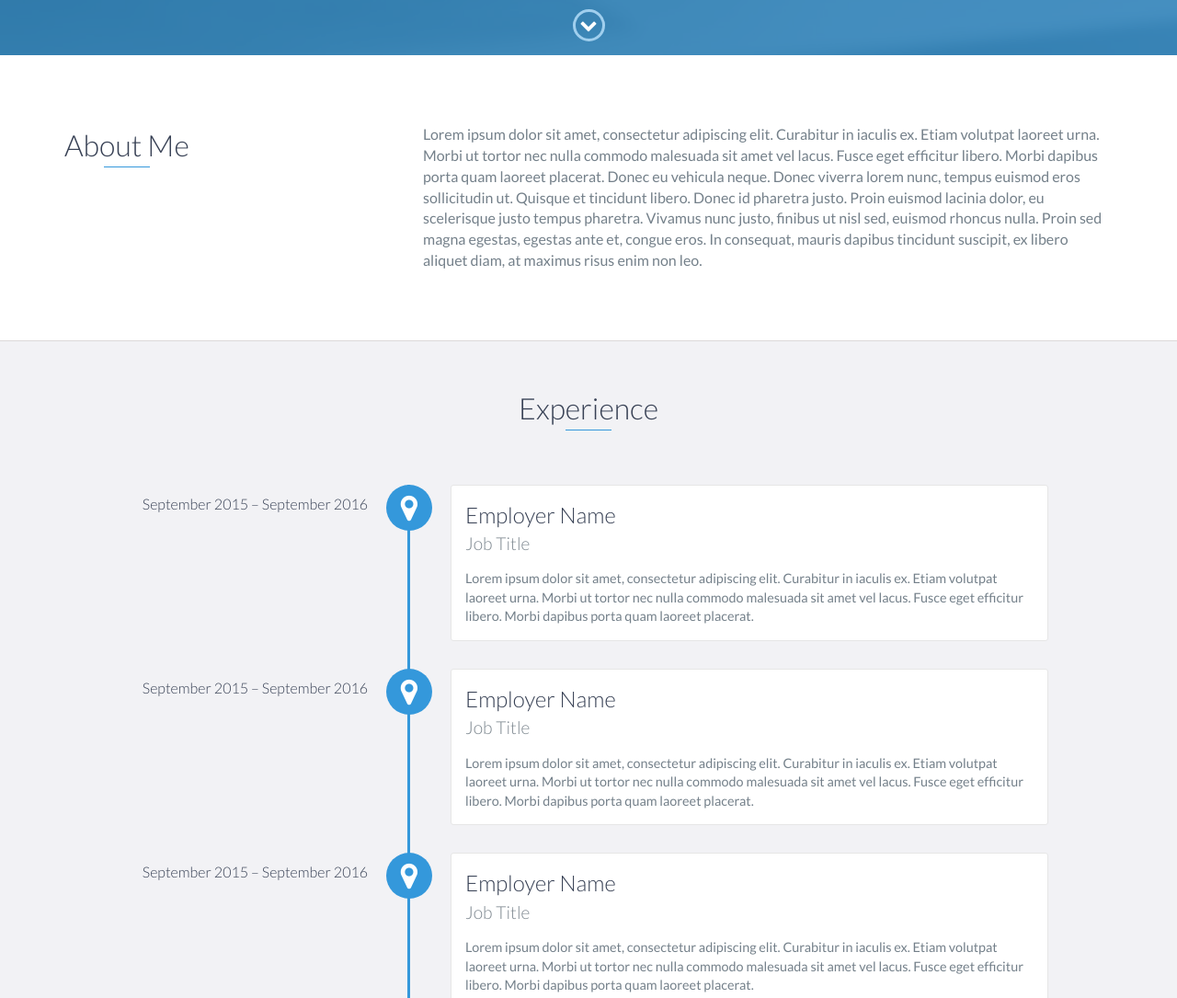
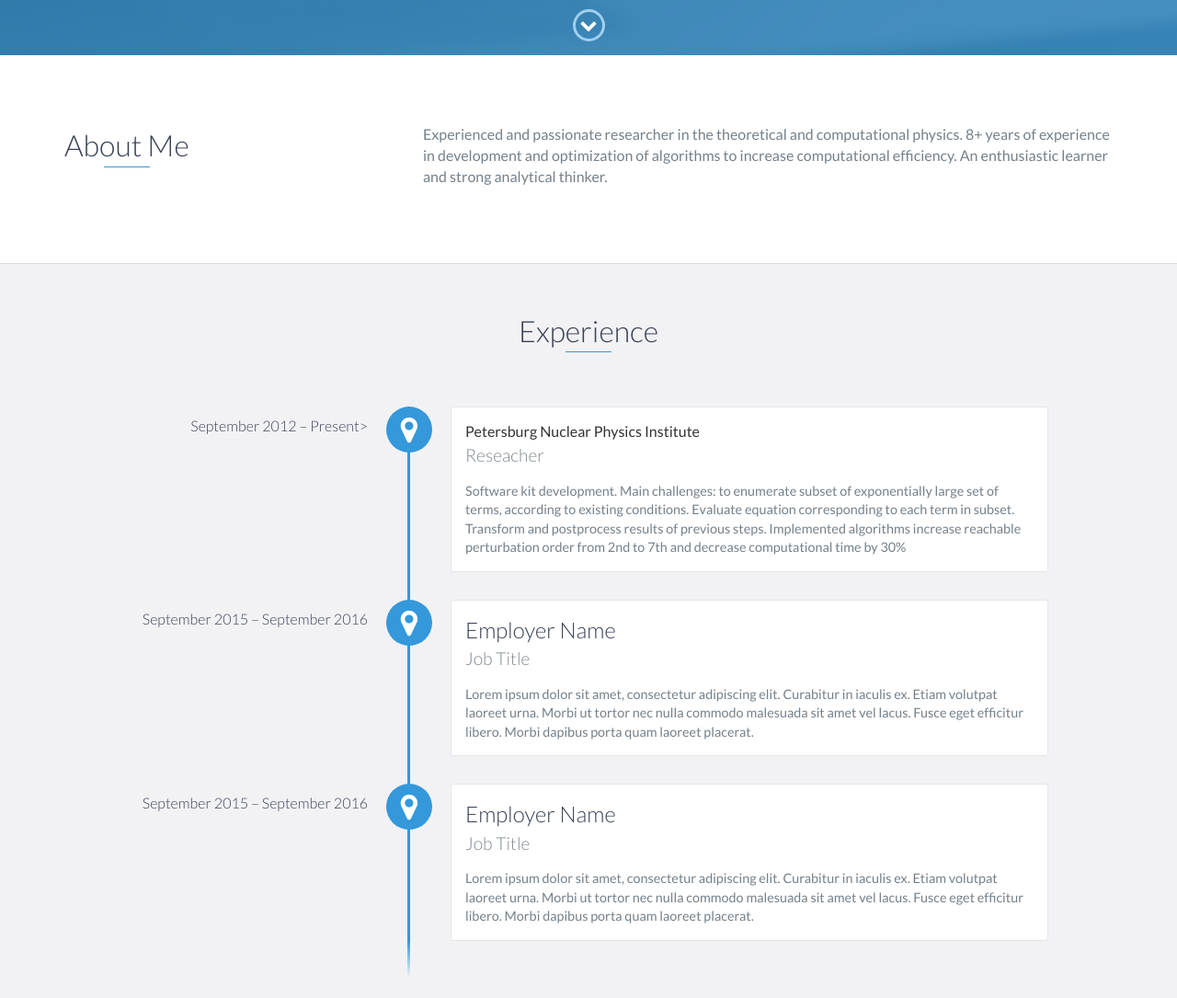
Before and after one commit to akterskii/akterskii.github.io, a website: page index.html in a window 1280 px wide. Shown: the part 740-1825 px from the top of the page at 92% size. Drawn offline with nearby package versions, Linux system fonts and the light colour scheme.

Commit message:
Update index.html

```diff
--- a/index.html
+++ b/index.html
@@ -73,9 +73,7 @@
                 </div>
                 <div class="col-md-8">
                     <p>
-                        Lorem ipsum dolor sit amet, consectetur adipiscing elit. Curabitur in iaculis ex. Etiam volutpat laoreet urna. Morbi ut tortor nec nulla commodo malesuada sit amet vel lacus. Fusce eget efficitur libero. Morbi dapibus porta quam laoreet placerat. Donec
-                        eu vehicula neque. Donec viverra lorem nunc, tempus euismod eros sollicitudin ut. Quisque et tincidunt libero. Donec id pharetra justo. Proin euismod lacinia dolor, eu scelerisque justo tempus pharetra. Vivamus nunc justo, finibus
-                        ut nisl sed, euismod rhoncus nulla. Proin sed magna egestas, egestas ante et, congue eros. In consequat, mauris dapibus tincidunt suscipit, ex libero aliquet diam, at maximus risus enim non leo.
+                        Experienced and passionate researcher in the theoretical and computational physics. 8+ years of experience in development and optimization of algorithms to increase computational efficiency. An enthusiastic learner and strong analytical thinker.
                     </p>
                 </div>
             </div>
@@ -86,11 +84,11 @@
     <div id="experience" class="background-alt">
         <h2 class="heading">Experience</h2>
         <div id="experience-timeline">
-            <div data-date="September 2015 – September 2016">
-                <h3>Employer Name</h3>
-                <h4>Job Title</h4>
+            <div data-date="September 2012 – Present>
+                <h3>Petersburg Nuclear Physics Institute</h3>
+                <h4>Reseacher</h4>
                 <p>
-                    Lorem ipsum dolor sit amet, consectetur adipiscing elit. Curabitur in iaculis ex. Etiam volutpat laoreet urna. Morbi ut tortor nec nulla commodo malesuada sit amet vel lacus. Fusce eget efficitur libero. Morbi dapibus porta quam laoreet placerat.
+                    Software kit development. Main challenges: to enumerate subset of exponentially large set of terms, according to existing conditions. Evaluate equation corresponding to each term in subset. Transform and postprocess results of previous steps. Implemented algorithms increase reachable perturbation order from 2nd to 7th and decrease computational time by 30%
                 </p>
             </div>
 
@@ -237,7 +235,7 @@
             <div class="row">
                 <div class="col-sm-5 copyright">
                     <p>
-                        Copyright &copy; 2017 YOUR NAME
+                        Copyright &copy; 2018 Andrei Akterskii
                     </p>
                 </div>
                 <div class="col-sm-2 top">
```
